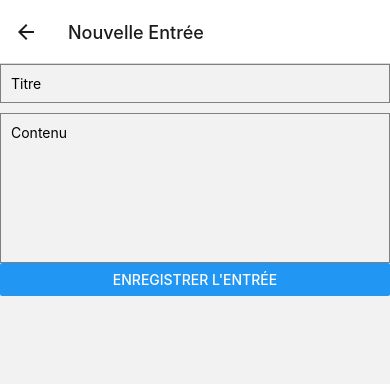
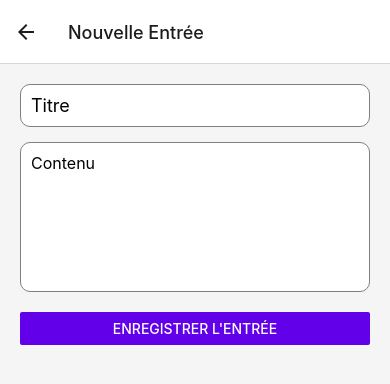
Before and after one commit to slayertn69/ReactNativeProject, a React Native app in the folder JournalIntime/: screen /AddEntry in a window 390 px wide. Shown: the top 384 px of the page. Built offline with nearby package versions, Linux system fonts and the light colour scheme.

Commit message:
style (#4)

```diff
--- a/JournalIntime/screens/AddEntryScreen.js
+++ b/JournalIntime/screens/AddEntryScreen.js
@@ -1,5 +1,5 @@
 import React, { useState } from 'react';
-import { View, TextInput, Button } from 'react-native';
+import { View, TextInput, Button, StyleSheet } from 'react-native';
 import AsyncStorage from '@react-native-async-storage/async-storage';
 import { useNavigation } from '@react-navigation/native';
 import { v4 as uuidv4 } from 'uuid';
@@ -22,25 +22,58 @@ export default function AddEntryScreen() {
     entries.push(newEntry);
 
     await AsyncStorage.setItem('journalEntries', JSON.stringify(entries));
-    navigation.navigate('Home');
+
+    navigation.navigate('Home', { refresh: true });
   };
 
   return (
-    <View>
+    <View style={styles.container}>
       <TextInput
         placeholder="Titre"
         value={title}
         onChangeText={setTitle}
-        style={{ borderColor: 'gray', borderWidth: 1, padding: 10, marginBottom: 10 }}
+        style={styles.inputTitle}
       />
       <TextInput
         placeholder="Contenu"
         value={content}
         onChangeText={setContent}
         multiline
-        style={{ borderColor: 'gray', borderWidth: 1, padding: 10, height: 150 }}
+        style={styles.inputContent}
       />
-      <Button title="Enregistrer l'Entrée" onPress={saveEntry} />
+      <Button
+        title="Enregistrer l'Entrée"
+        onPress={saveEntry}
+        color="#6200ea"
+      />
     </View>
   );
 }
+
+const styles = StyleSheet.create({
+  container: {
+    flex: 1,
+    padding: 20,
+    backgroundColor: '#f5f5f5',
+  },
+  inputTitle: {
+    borderColor: 'gray',
+    borderWidth: 1,
+    padding: 10,
+    marginBottom: 15,
+    borderRadius: 10,
+    backgroundColor: '#fff',
+    fontSize: 18,
+  },
+  inputContent: {
+    borderColor: 'gray',
+    borderWidth: 1,
+    padding: 10,
+    height: 150,
+    borderRadius: 10,
+    backgroundColor: '#fff',
+    fontSize: 16,
+    marginBottom: 20,
+    textAlignVertical: 'top',
+  },
+});
--- a/JournalIntime/screens/EntryDetailsScreen.js
+++ b/JournalIntime/screens/EntryDetailsScreen.js
@@ -1,5 +1,5 @@
 import React from 'react';
-import { View, Text, Button, Alert } from 'react-native';
+import { View, Text, Button, Alert, StyleSheet } from 'react-native';
 import AsyncStorage from '@react-native-async-storage/async-storage';
 import { useNavigation, useRoute } from '@react-navigation/native';
 
@@ -9,27 +9,63 @@ export default function EntryDetailsScreen() {
   const { entry } = route.params;
 
   const deleteEntry = async () => {
-    const savedEntries = await AsyncStorage.getItem('journalEntries');
-    const entries = savedEntries ? JSON.parse(savedEntries) : [];
-    const updatedEntries = entries.filter((e) => e.id !== entry.id);
+    try {
+      const savedEntries = await AsyncStorage.getItem('journalEntries');
+      const entries = savedEntries ? JSON.parse(savedEntries) : [];
 
-    await AsyncStorage.setItem('journalEntries', JSON.stringify(updatedEntries));
-    navigation.navigate('Home');
+      const updatedEntries = entries.filter((e) => e.id !== entry.id);
+
+      await AsyncStorage.setItem('journalEntries', JSON.stringify(updatedEntries));
+
+      navigation.navigate('Home', { refresh: true });
+    } catch (error) {
+      console.error('Erreur lors de la suppression :', error);
+      Alert.alert('Erreur', 'Une erreur est survenue lors de la suppression.');
+    }
   };
 
   const confirmDelete = () => {
-    Alert.alert('Supprimer', 'Voulez-vous supprimer cette entrée ?', [
+    Alert.alert('Supprimer', 'Voulez-vous vraiment supprimer cette entrée ?', [
       { text: 'Annuler', style: 'cancel' },
       { text: 'Supprimer', onPress: deleteEntry },
     ]);
   };
 
   return (
-    <View>
-      <Text>{entry.date}</Text>
-      <Text style={{ fontWeight: 'bold', fontSize: 20 }}>{entry.title}</Text>
-      <Text>{entry.content}</Text>
-      <Button title="Supprimer l'Entrée" onPress={confirmDelete} />
+    <View style={styles.container}>
+      <Text style={styles.date}>{entry.date}</Text>
+      <Text style={styles.title}>{entry.title}</Text>
+      <Text style={styles.content}>{entry.content}</Text>
+      <Button
+        title="Supprimer l'Entrée"
+        onPress={deleteEntry}
+        color="#d32f2f"
+      />
     </View>
   );
 }
+
+const styles = StyleSheet.create({
+  container: {
+    flex: 1,
+    padding: 20,
+    backgroundColor: '#f5f5f5',
+  },
+  date: {
+    fontSize: 14,
+    color: '#888',
+    marginBottom: 10,
+  },
+  title: {
+    fontSize: 24,
+    fontWeight: 'bold',
+    color: '#333',
+    marginBottom: 15,
+  },
+  content: {
+    fontSize: 16,
+    color: '#555',
+    marginBottom: 20,
+    lineHeight: 24,
+  },
+});
--- a/JournalIntime/screens/HomeScreen.js
+++ b/JournalIntime/screens/HomeScreen.js
@@ -1,33 +1,76 @@
 import React, { useState, useEffect } from 'react';
-import { View, Text, Button, FlatList, TouchableOpacity } from 'react-native';
+import { View, Text, Button, FlatList, TouchableOpacity, StyleSheet } from 'react-native';
 import AsyncStorage from '@react-native-async-storage/async-storage';
 
 export default function HomeScreen({ navigation }) {
   const [entries, setEntries] = useState([]);
 
+  const fetchEntries = async () => {
+    const savedEntries = await AsyncStorage.getItem('journalEntries');
+    if (savedEntries) {
+      setEntries(JSON.parse(savedEntries));
+    }
+  };
+
   useEffect(() => {
-    const fetchEntries = async () => {
-      const savedEntries = await AsyncStorage.getItem('journalEntries');
-      if (savedEntries) {
-        setEntries(JSON.parse(savedEntries));
-      }
-    };
-    fetchEntries();
-  }, []);
+    const unsubscribe = navigation.addListener('focus', fetchEntries);
+    return unsubscribe;
+  }, [navigation]);
 
   return (
-    <View>
-      <Button title="Ajouter une Nouvelle Entrée" onPress={() => navigation.navigate('AddEntry')} />
+    <View style={styles.container}>
+      <Button
+        title="Ajouter une Nouvelle Entrée"
+        onPress={() => navigation.navigate('AddEntry')}
+        color="#6200ea"
+      />
       <FlatList
         data={entries}
         keyExtractor={(item) => item.id}
         renderItem={({ item }) => (
-          <TouchableOpacity onPress={() => navigation.navigate('EntryDetails', { entry: item })}>
-            <Text>{item.date}</Text>
-            <Text>{item.title}</Text>
+          <TouchableOpacity
+            style={styles.entryContainer}
+            onPress={() => navigation.navigate('EntryDetails', { entry: item })}
+          >
+            <Text style={styles.entryDate}>{item.date}</Text>
+            <Text style={styles.entryTitle}>{item.title}</Text>
+            <Text style={styles.entryContent}>{item.content.slice(0, 3) + '...'}</Text>
           </TouchableOpacity>
         )}
       />
     </View>
   );
 }
+
+const styles = StyleSheet.create({
+  container: {
+    flex: 1,
+    padding: 20,
+    backgroundColor: '#f5f5f5',
+  },
+  entryContainer: {
+    backgroundColor: '#fff',
+    padding: 15,
+    marginVertical: 10,
+    borderRadius: 10,
+    shadowColor: '#000',
+    shadowOffset: { width: 0, height: 2 },
+    shadowOpacity: 0.1,
+    shadowRadius: 5,
+    elevation: 3,
+  },
+  entryDate: {
+    fontSize: 14,
+    color: '#888',
+  },
+  entryTitle: {
+    fontSize: 18,
+    fontWeight: 'bold',
+    color: '#333',
+  },
+  entryContent: {
+    fontSize: 14,
+    color: '#666',
+    marginTop: 5,
+  },
+});
```
Also changed, not shown: 1 other file (tests, documents, lock files or other folders).
